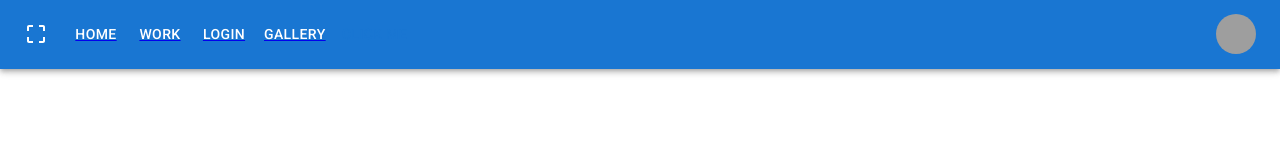
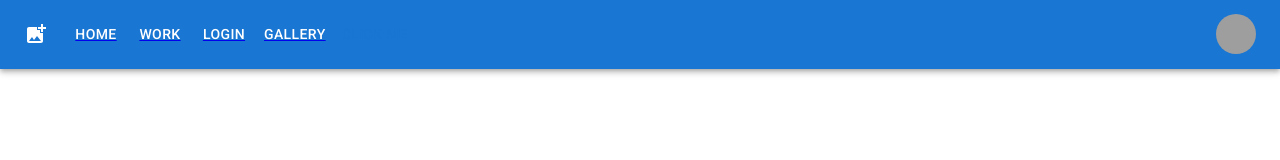
Before and after one commit to dankarger/merger, a React (Create React App) app in the folder client/: page / in a window 1280 px wide. Shown: the top 160 px of the page. Built offline with nearby package versions, Linux system fonts and the light colour scheme; grey boxes are pictures that could not be loaded.

Commit message:
change icon on navbar

```diff
--- a/client/src/components/NavBar/NavBar.jsx
+++ b/client/src/components/NavBar/NavBar.jsx
@@ -13,6 +13,8 @@ import Tooltip from '@mui/material/Tooltip';
 import MenuItem from '@mui/material/MenuItem';
 import CropFreeIcon from '@mui/icons-material/CropFree';
 import {Link} from "react-router-dom";
+import AddPhotoAlternateIcon from '@mui/icons-material/AddPhotoAlternate';
+
 import {motion} from 'framer-motion'
 import {navbarVariants} from "../../animations/animations";
 
@@ -54,7 +56,8 @@ const ResponsiveAppBar = () => {
                         component="div"
                         sx={{ mr: 2, display: { xs: 'none', md: 'flex' } }}
                     >
-                        <CropFreeIcon />
+
+                        <AddPhotoAlternateIcon />
                         {/*LOGO  <ColorLensIcon />*/}
                     </Typography>
 
@@ -135,6 +138,7 @@ const ResponsiveAppBar = () => {
                         <Tooltip title="Open settings">
                             <IconButton onClick={handleOpenUserMenu} sx={{ p: 0 }}>
                                 <Avatar alt="Remy Sharp" src="/static/images/avatar/2.jpg" />
+
                             </IconButton>
                         </Tooltip>
                         <Menu
@@ -156,6 +160,7 @@ const ResponsiveAppBar = () => {
                             {settings.map((setting) => (
                                 <MenuItem key={setting} onClick={handleCloseUserMenu}>
                                     <Typography textAlign="center">{setting}</Typography>
+
                                 </MenuItem>
                             ))}
                         </Menu>
```
